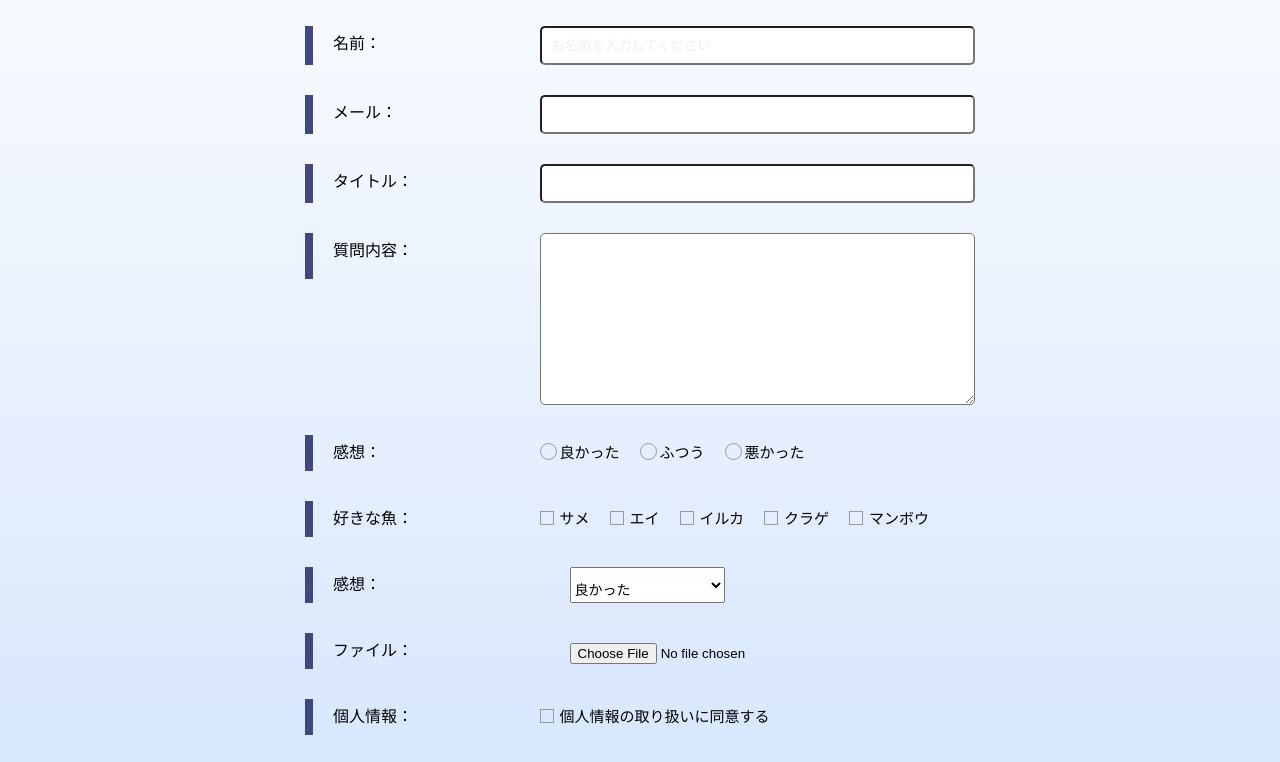
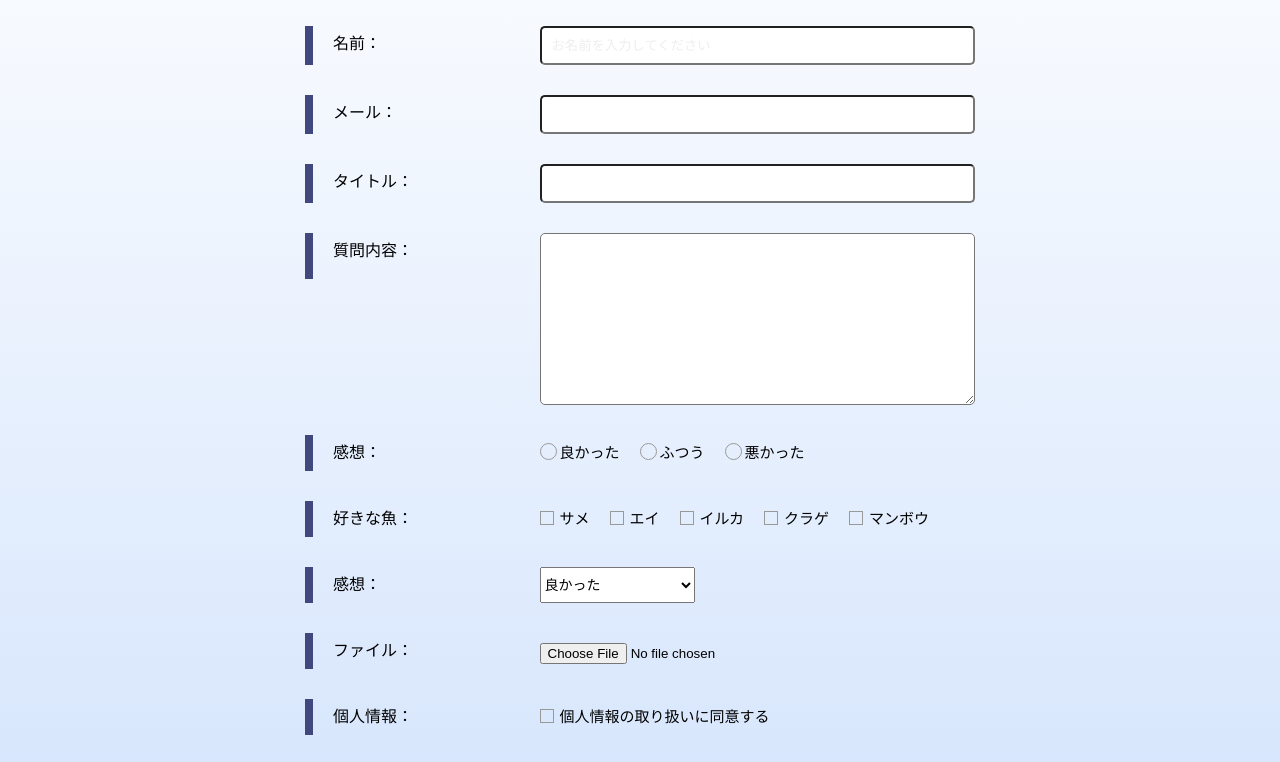
Before and after one commit to yuuki5027/html_lesson2, a plain HTML site: page contact.html in a window 1280 px wide. Shown: the part 186-948 px from the top of the page. Drawn offline with Linux system fonts and the light colour scheme.

```diff
--- a/_contact.scss
+++ b/_contact.scss
@@ -51,6 +51,7 @@
 		@include tab {
 			width: 100%;
 			padding: 10px;
+			margin-bottom: 20px;
 		}
 	}
 
@@ -182,7 +183,7 @@
 		font-size: 1.5rem;
 
 		@include tab {
-			margin-bottom: 20px;
+			margin-bottom: 0;
 		}
 	}
 
@@ -213,7 +214,6 @@
 
 	select,
 	.file {
-		margin-left: 30px;
 		padding-top: 10px;
 
 		@include tab {
@@ -231,6 +231,7 @@
 		select {
 			width: 155px;
 			font-size: 1.4rem;
+			padding-top: 0;
 		}
 	}
 
--- a/contact.html
+++ b/contact.html
@@ -21,7 +21,7 @@
 	</header>
 	<main>
 		<h1 class="title">お問い合わせ</h1>
-		<form>
+		<form action="https://yuuki5027.github.io/html_lesson2/thanks.html" method="get">
 
 			<div class="item">
 				<label for="name" class="label">名前：</label>
@@ -84,12 +84,10 @@
 				</div>
 			</div>
 
-
+			<div class="btn-area">
+				<input type="submit" value="送信する">
+			</div>
 		</form>
-		<div class="btn-area">
-			<a href="https://yuuki5027.github.io/html_lesson2/thanks.html"><input type="submit" value="送信する"></a>
-		</div>
-
 	</main>
 	<footer>
 		<div class="footer-inner">
```
Also changed, not shown: style.css, 1 other file.
